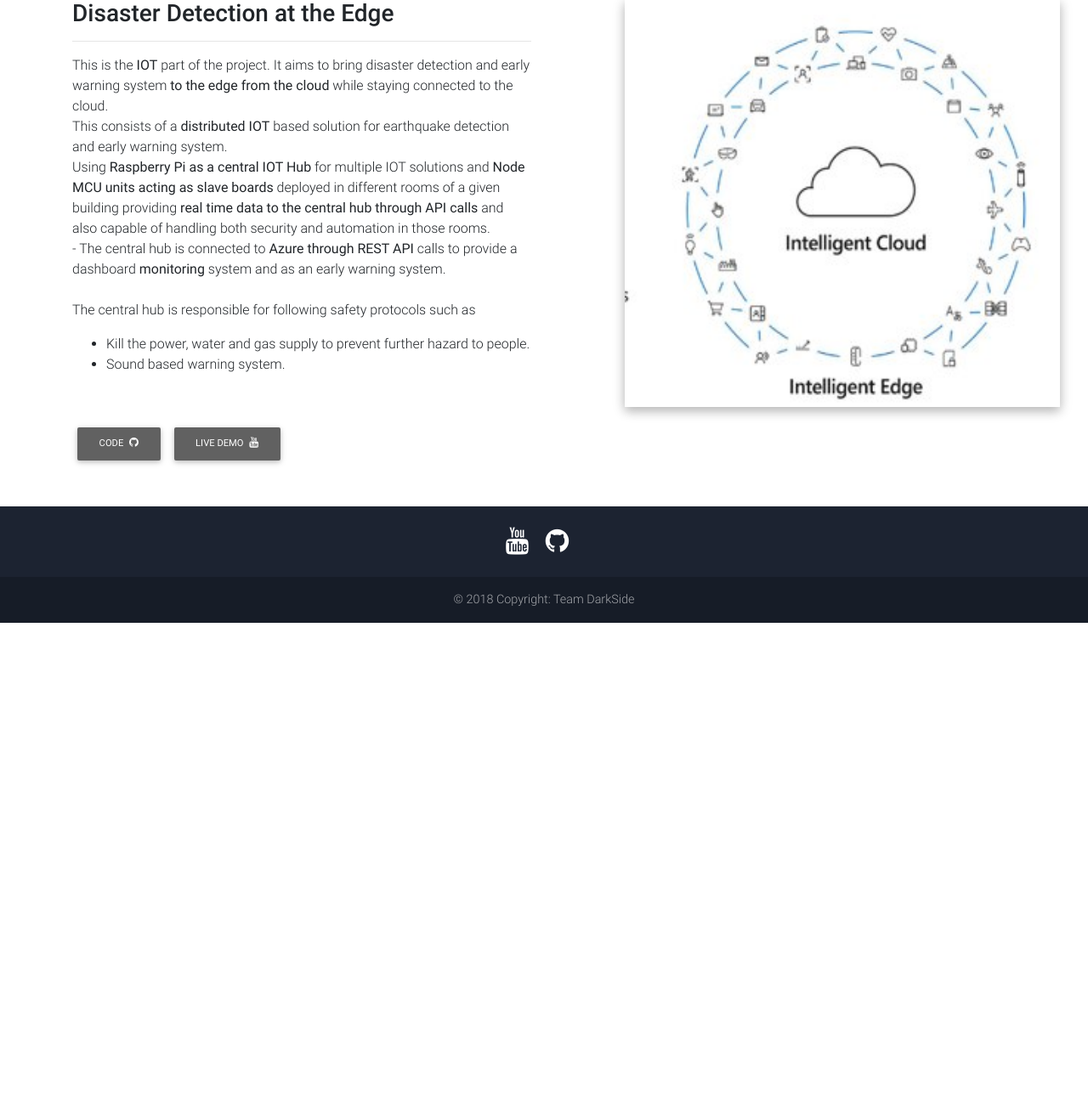
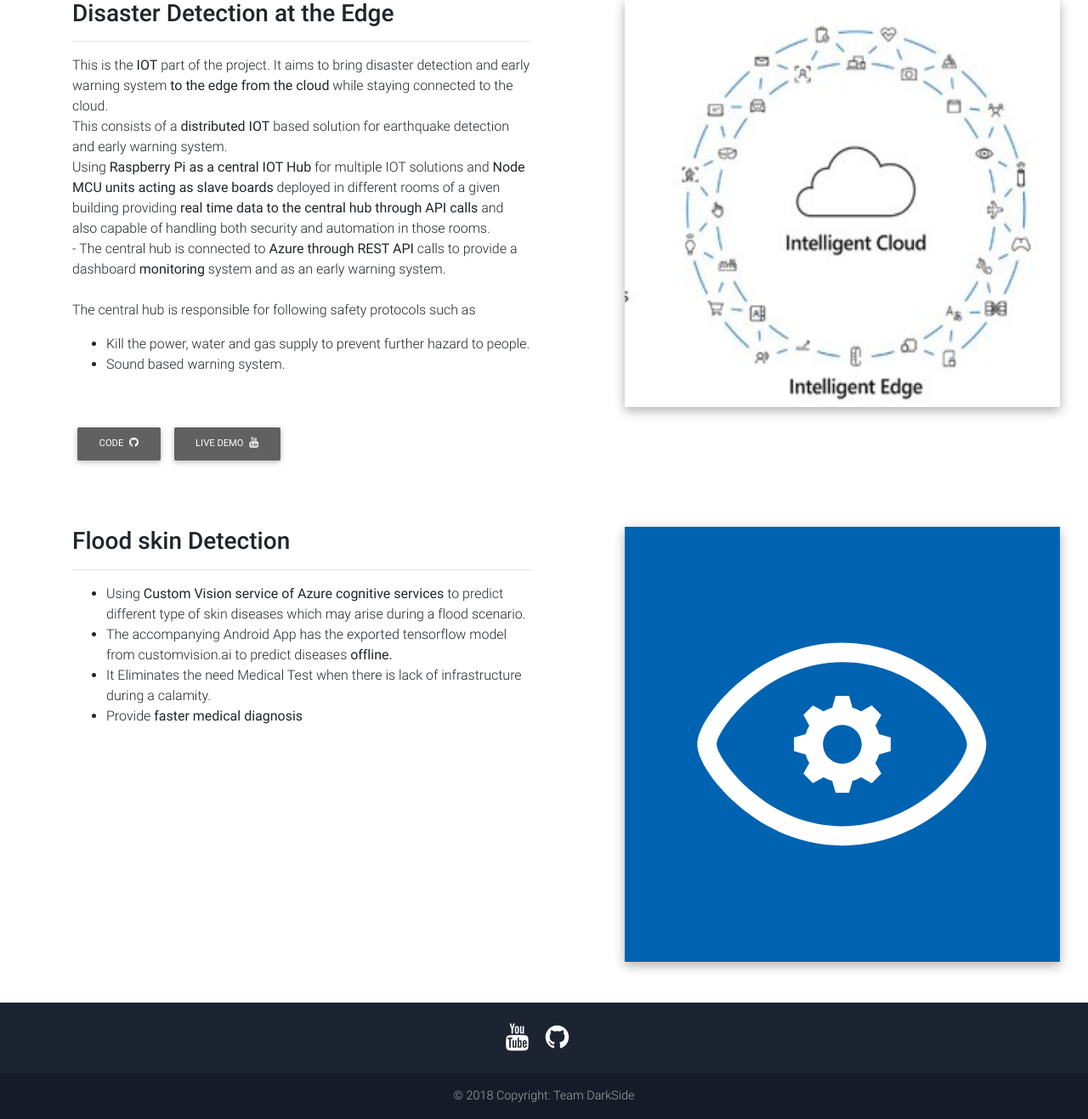
Before and after one commit to anshulahuja98/Codefundo-18-IITJ, a Flask app: page / in a window 1280 px wide. Shown: the part 2376-3693 px from the top of the page at 85% size. Before the commit the page ends 3109 px from the top, so only its background shows below. Run offline with Flask 2, Linux system fonts and the light colour scheme; some libraries are stand-ins or nearby versions.

Commit message:
update skinapp descrip

```diff
--- a/main-server/templates/index.html
+++ b/main-server/templates/index.html
@@ -451,7 +451,47 @@
             <!--Grid row-->
 
         </section>
+        <section class="mt-5 wow fadeIn">
 
+            <!--Grid row-->
+            <div class="row">
+                <!--Grid column-->
+                <div class="col-md-6 mb-4">
+
+                    <!-- Main heading -->
+                    <h3 class="h3 mb-3">Flood skin Detection </h3>
+                    <!-- Main heading -->
+                    <hr>
+                    <ul>
+                        <li> Using <b>Custom Vision service of Azure cognitive services</b> to predict different type of
+                            skin
+                            diseases which may arise during a flood scenario.
+                        </li>
+                        <li> The accompanying Android App has the exported tensorflow model from customvision.ai to
+                            predict diseases <b>offline.</b>
+                        </li>
+                        <li> It Eliminates the need Medical Test when there is lack of infrastructure during a calamity.
+                        </li>
+                        <li>Provide <b>faster medical diagnosis</b></li>
+                    </ul>
+                </div>
+                <!--Grid column-->
+
+                <!--Grid column-->
+                <div class="col-md-6 mb-4">
+
+
+                    <img src="img/custom_vision.svg" style="margin-left: 5rem; "
+                         class="img-fluid z-depth-1-half" alt="">
+
+                </div>
+                <!--Grid column-->
+
+
+            </div>
+            <!--Grid row-->
+
+        </section>
 
     </div>
 </main>
```
